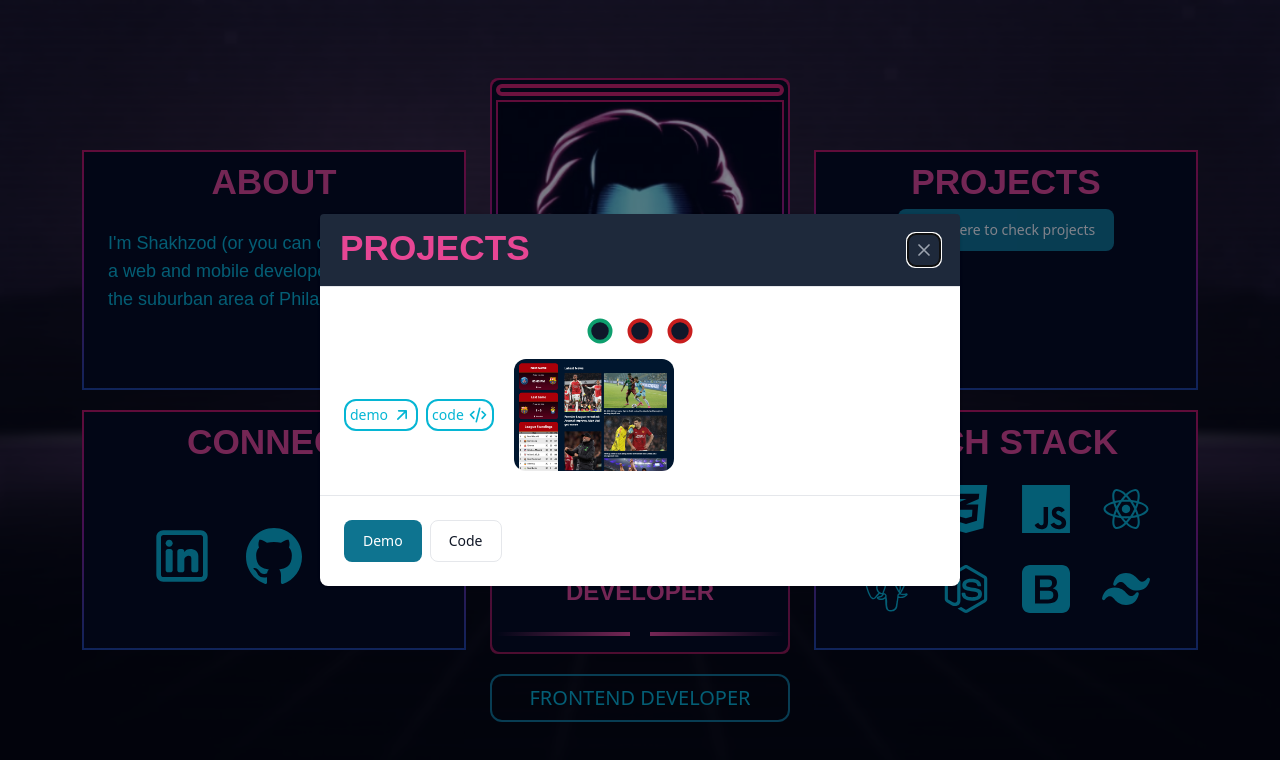
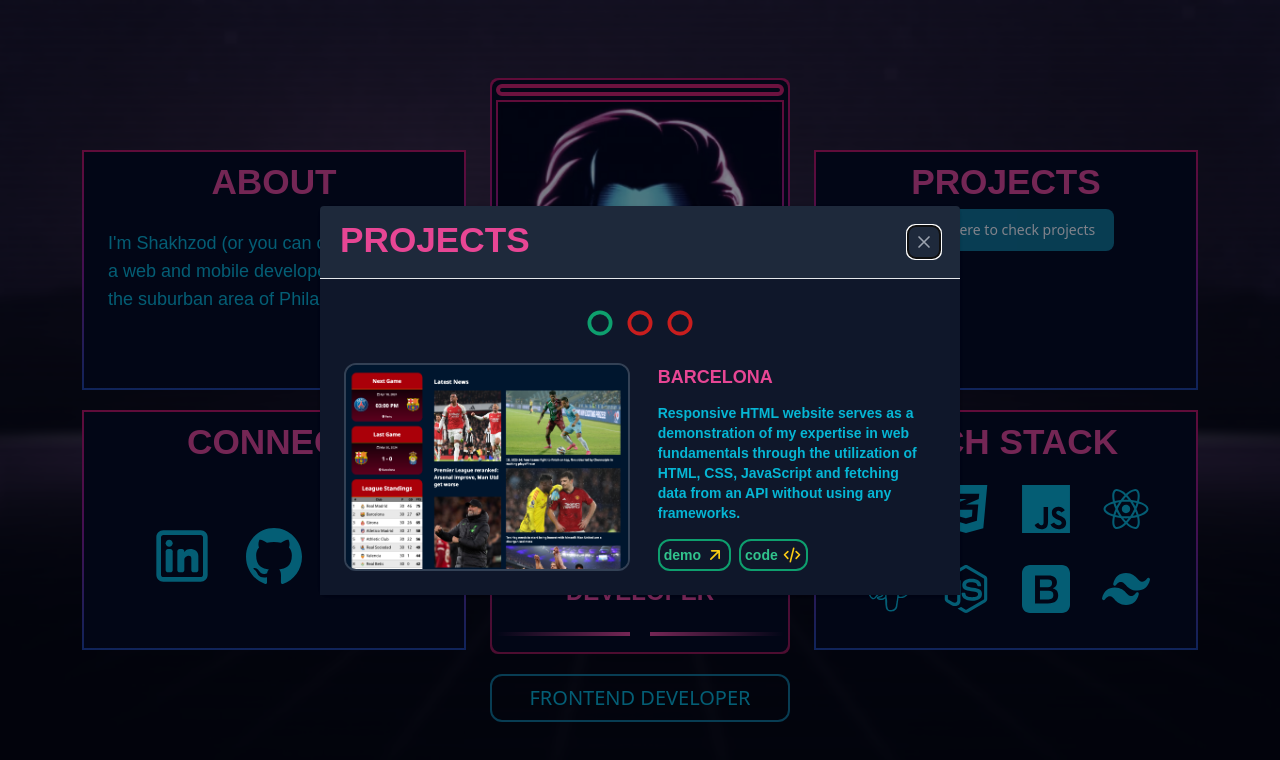
Before and after one commit to shaky1996/retrowavePortfolio, a React (Create React App) app: page / in a window 1280 px wide. Shown: the top 760 px of the page. Built offline with nearby package versions, Linux system fonts and the light colour scheme; the HTML template or start-up script is replaced by a standard one.

Commit message:
Modal styled, need to style Carousel buttons

```diff
--- a/src/components/smallComponents/Carousel.jsx
+++ b/src/components/smallComponents/Carousel.jsx
@@ -46,11 +46,21 @@
                         ))}
                     </div>
                     {/* Render the current slide's content */}
-                    <div className='flex flex-row justify-start items-start w-full mt-2 gap-5'>
-                        <div className='text-white flex flex-col items-start justify-start'>
-                            <h1 className='text-white'>
+                    <div className='flex flex-row justify-center items-start w-full mt-5 gap-5'>
+                    <div className='flex justify-center items-center w-1/2'>
+                            <img
+                                src={project[currentProject].image}
+                                alt={project[currentProject].name}
+                                className='h-40 w-40 md:h-52 md:w-full object-cover rounded-xl border-2 border-slate-700'
+                            />
+                        </div>
+                        <div className='flex flex-col items-start justify-start w-1/2 chakra-font px-2'>
+                            <p className=' text-pink-500 text-lg'>
                                 {project[currentProject].name}
-                            </h1>
+                            </p>
+                            <div className='flex flex-col mt-3'>
+                            <p className='text-sm text-cyan-500'>{project[currentProject].description}</p>
+                            </div>
                             <div className='flex flex-row gap-2 mt-4  '>
                                 <button
                                     className='button-projects neon-icon'
@@ -86,13 +96,7 @@
                                 </button>
                             </div>
                         </div>
-                        <div className='flex justify-end items-end'>
-                            <img
-                                src={project[currentProject].image}
-                                alt={project[currentProject].name}
-                                className='h-28 w-40 object-cover rounded-xl'
-                            />
-                        </div>
+
                     </div>
                 </div>
             </div>
--- a/src/components/smallComponents/Modal.jsx
+++ b/src/components/smallComponents/Modal.jsx
@@ -18,20 +18,11 @@
                 <Modal.Header className='bg-slate-800'>
                     <h1 className='font-side-box '>PROJECTS</h1>
                 </Modal.Header>
-                <Modal.Body>
-                    <div className='space-y-6'>
+                <Modal.Body className='bg-slate-900'>
+                    <div className='space-y-6 '>
                         <Carousel />
                     </div>
                 </Modal.Body>
-                <Modal.Footer>
-                    <Button onClick={() => setOpenModal(false)}>Demo</Button>
-                    <Button
-                        color='gray'
-                        onClick={() => setOpenModal(false)}
-                    >
-                        Code
-                    </Button>
-                </Modal.Footer>
             </Modal>
         </>
     );
--- a/src/constants/Constants.jsx
+++ b/src/constants/Constants.jsx
@@ -82,27 +82,30 @@
 const project = [
     {
         id: 1,
-        name: 'Barcelona',
+        name: 'BARCELONA',
         demo: 'https://shakbarcelona2024.web.app/',
         github: 'https://github.com/shaky1996/portfolio_barcelona',
         image: barcelona,
-        stack: ['HTML', 'CSS', 'JavaScript']
+        stack: ['html', 'css', 'javascript'],
+        description: 'Responsive HTML website serves as a demonstration of my expertise in web fundamentals through the utilization of HTML, CSS, JavaScript and fetching data from an API without using any frameworks.'
     },
     {
         id: 2,
-        name: 'uFit',
+        name: 'UFIT',
         demo: 'https://snack.expo.dev/@yuldashev1996/ufit---portfolio-project-?platform=ios',
         github: 'https://github.com/shaky1996/uFit',
         image: ufit,
-        stack: ['ReactNative', 'JavaScript', 'ExpoGo']
+        stack: ['reactNative', 'javascript', 'expoGo'],
+        description: 'React Native fitness app — lets users find instructions for different workouts with an easy-to-use interface. Users also can track workouts using built-in templates.'
     },
     {
         id: 3,
-        name: 'Portfolio',
+        name: 'PORTFOLIO',
         demo: 'https://portfolioshakhzod2024.web.app/',
         github: 'https://github.com/shaky1996/Portfolio',
         image: portfolio,
-        stack: ['React', 'Bootstrap', 'JavaScript']
+        stack: ['react', 'bootstrap', 'javascript'],
+        description: 'Fully reponsive website built with React and react-bootstrap. Implemneted the use of framer motion animations as well as bootstrap classes for resposnive design.'
     }
 ];
 
--- a/src/index.css
+++ b/src/index.css
@@ -59,5 +59,5 @@
   }
 
   .button-projects {
-    @apply flex items-center justify-center gap-1 text-cyan-500 border-2 border-cyan-500 rounded-xl p-1  hover:border-pink-500 hover:text-pink-500 text-sm;
+    @apply flex items-center justify-center gap-1 text-green-400 border-2 border-green-500 rounded-xl p-1  hover:border-pink-500 hover:text-pink-500 text-sm;
   }
```
Also changed, not shown: src/assets/images/misc/arrow.svg, src/assets/images/misc/code.svg.
